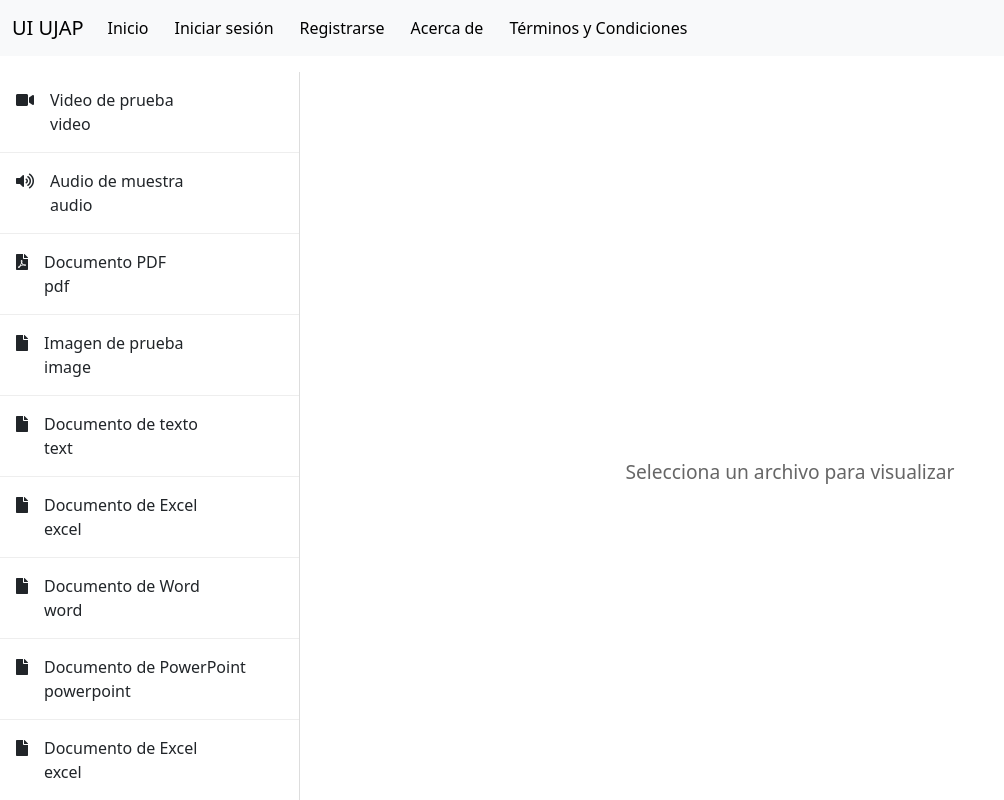
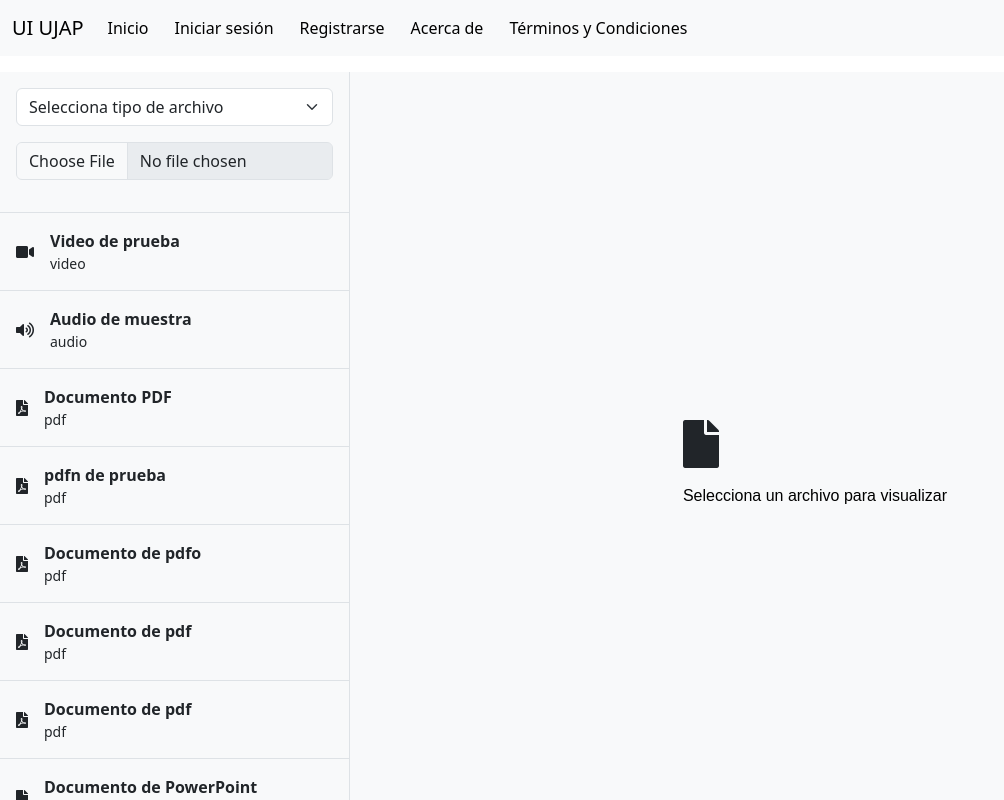
Before and after one commit to japineda16/UI-eval01, a Vue app: page /media in a window 1280 px wide. Shown: the top 800 px of the page, without its empty margins (0-1004 px from the left). Built offline with nearby package versions, Linux system fonts and the light colour scheme.

Commit message:
Added bootstrap

```diff
--- a/src/views/MediaViewer.vue
+++ b/src/views/MediaViewer.vue
@@ -1,49 +1,86 @@
 <template>
     <div class="media-viewer">
-        <!-- Lista de archivos (panel izquierdo) -->
-        <div class="file-list">
-            <div v-for="file in files" :key="file.id" class="file-item"
-                :class="{ active: selectedFile?.id === file.id }" @click="selectFile(file)">
-                <div class="file-icon">
-                    <i :class="getFileIcon(file.type)"></i>
+        <div class="file-list bg-light border-end">
+            <!-- Formulario de subida -->
+            <div class="upload-form p-3 border-bottom">
+                <div class="mb-3">
+                    <select v-model="selectedFileType" class="form-select" aria-label="Selecciona tipo de archivo">
+                        <option value="">Selecciona tipo de archivo</option>
+                        <option value="video">Video</option>
+                        <option value="audio">Audio</option>
+                        <option value="pdf">PDF</option>
+                    </select>
                 </div>
-                <div class="file-info">
-                    <div class="file-name">{{ file.name }}</div>
-                    <div class="file-type">{{ file.type }}</div>
+
+                <div class="mb-3">
+                    <input type="file" :accept="acceptedFileTypes" :disabled="!selectedFileType"
+                        @change="handleFileUpload" class="form-control">
+                </div>
+            </div>
+
+            <!-- Lista de archivos -->
+            <div class="file-list-content">
+                <div v-for="file in files" :key="file.id" class="file-item p-3 border-bottom d-flex align-items-center"
+                    :class="{ 'active bg-primary pdf-white': selectedFile?.id === file.id }" @click="selectFile(file)">
+                    <div class="file-icon me-3">
+                        <i :class="getFileIcon(file.type)"></i>
+                    </div>
+                    <div class="file-info">
+                        <div class="file-name fw-bold">{{ file.name }}</div>
+                        <div class="file-type small">{{ file.type }}</div>
+                    </div>
                 </div>
             </div>
         </div>
 
-        <!-- Visor de contenido (panel derecho) -->
-        <div class="content-viewer">
+        <!-- Visor de contenido -->
+        <div class="content-viewer p-3">
             <template v-if="selectedFile">
                 <!-- Video Player -->
-                <VideoPlayer v-if="selectedFile.type === 'video'" :url="'https://www.w3schools.com/html/mov_bbb.mp4'" />
+                <VideoPlayer v-if="selectedFile.type === 'video'" :url="selectedFile.url" class="w-100" />
 
                 <!-- Audio Player -->
-                <audio v-else-if="selectedFile.type === 'audio'" controls :src="selectedFile.url"></audio>
+                <audio v-else-if="selectedFile.type === 'audio'" controls :src="selectedFile.url" class="w-100"></audio>
 
                 <!-- PDF Viewer -->
-                <iframe v-else-if="selectedFile.type === 'pdf'" :src="selectedFile.url" width="100%"
-                    height="100%"></iframe>
+                <iframe v-else-if="selectedFile.type === 'pdf'" :src="selectedFile.url"
+                    class="w-100 h-100 border-0"></iframe>
 
                 <!-- Mensaje de tipo no soportado -->
-                <div v-else class="unsupported">
+                <div v-else class="alert alert-warning">
                     Formato no soportado
                 </div>
             </template>
 
             <!-- Mensaje cuando no hay archivo seleccionado -->
-            <div v-else class="no-selection">
-                Selecciona un archivo para visualizar
+            <div v-else class="pdf-center pdf-muted">
+                <i class="fas fa-file fa-3x mb-3"></i>
+                <p>Selecciona un archivo para visualizar</p>
             </div>
         </div>
     </div>
 </template>
 
 <script setup>
-import { ref } from 'vue'
+import { ref, computed } from 'vue'
 import VideoPlayer from '../components/VideoPlayer.vue'
+
+const selectedFileType = ref('')
+const selectedFile = ref(null)
+
+// Computed property para tipos de archivo aceptados
+const acceptedFileTypes = computed(() => {
+    switch (selectedFileType.value) {
+        case 'video':
+            return 'video/*'
+        case 'audio':
+            return 'audio/*'
+        case 'pdf':
+            return 'application/pdf'
+        default:
+            return ''
+    }
+})
 
 // Datos de prueba
 const files = ref([
@@ -63,31 +100,31 @@ const files = ref([
         id: 3,
         name: 'Documento PDF',
         type: 'pdf',
-        url: 'https://example.com/document.pdf'
+        url: 'https://back.erp.erp.inflalo.com/uploads/CATALOGO_INFLALO_PUBLICITARIO_NOVIEMBRE_2024_dc81a00541.pdf'
     },
     {
         id: 4,
-        name: 'Imagen de prueba',
-        type: 'image',
-        url: 'https://example.com/image.jpg'
+        name: 'pdfn de prueba',
+        type: 'pdf',
+        url: 'https://example.com/pdf.jpg'
     },
     {
         id: 5,
-        name: 'Documento de texto',
-        type: 'text',
-        url: 'https://example.com/text.txt'
+        name: 'Documento de pdfo',
+        type: 'pdf',
+        url: 'https://example.com/pdf.txt'
     },
     {
         id: 6,
-        name: 'Documento de Excel',
-        type: 'excel',
-        url: 'https://example.com/excel.xlsx'
+        name: 'Documento de pdf',
+        type: 'pdf',
+        url: 'https://example.com/pdf.xlsx'
     },
     {
         id: 7,
-        name: 'Documento de Word',
-        type: 'word',
-        url: 'https://example.com/word.docx'
+        name: 'Documento de pdf',
+        type: 'pdf',
+        url: 'https://example.com/pdf.docx'
     },
     {
         id: 8,
@@ -97,15 +134,15 @@ const files = ref([
     },
     {
         id: 9,
-        name: 'Documento de Excel',
-        type: 'excel',
-        url: 'https://example.com/excel.xlsx'
+        name: 'Documento de pdf',
+        type: 'pdf',
+        url: 'https://example.com/pdf.xlsx'
     },
     {
         id: 10,
-        name: 'Documento de Word',
-        type: 'word',
-        url: 'https://example.com/word.docx'
+        name: 'Documento de pdf',
+        type: 'pdf',
+        url: 'https://example.com/pdf.docx'
     },
     {
         id: 11,
@@ -115,15 +152,15 @@ const files = ref([
     },
     {
         id: 12,
-        name: 'Documento de Excel',
-        type: 'excel',
-        url: 'https://example.com/excel.xlsx'
+        name: 'Documento de pdf',
+        type: 'pdf',
+        url: 'https://example.com/pdf.xlsx'
     },
     {
         id: 13,
-        name: 'Documento de Word',
-        type: 'word',
-        url: 'https://example.com/word.docx'
+        name: 'Documento de pdf',
+        type: 'pdf',
+        url: 'https://example.com/pdf.docx'
     },
     {
         id: 14,
@@ -133,13 +170,11 @@ const files = ref([
     },
     {
         id: 15,
-        name: 'Documento de Excel',
-        type: 'excel',
-        url: 'https://example.com/excel.xlsx'
+        name: 'Documento de pdf',
+        type: 'pdf',
+        url: 'https://example.com/pdf.xlsx'
     }
 ])
-
-const selectedFile = ref(null)
 
 // Métodos
 const selectFile = (file) => {
@@ -158,6 +193,21 @@ const getFileIcon = (type) => {
             return 'fas fa-file'
     }
 }
+
+const handleFileUpload = (event) => {
+    const file = event.target.files[0]
+    if (file) {
+        const newFile = {
+            id: Date.now(), // Usar timestamp como ID temporal
+            name: file.name,
+            type: selectedFileType.value,
+            url: URL.createObjectURL(file)
+        }
+        files.value.unshift(newFile)
+        selectedFile.value = newFile // Seleccionar automáticamente el nuevo archivo
+        event.target.value = '' // Limpiar el input
+    }
+}
 </script>
 
 <style scoped>
@@ -167,46 +217,38 @@ const getFileIcon = (type) => {
 }
 
 .file-list {
-    width: 300px;
-    border-right: 1px solid #ddd;
+    width: 350px;
+    overflow-y: auto;
+}
+
+.file-list-content {
     overflow-y: auto;
 }
 
 .file-item {
-    display: flex;
-    padding: 1rem;
     cursor: pointer;
-    border-bottom: 1px solid #eee;
+    transition: background-color 0.2s;
 }
 
-.file-item:hover {
-    background-color: #f5f5f5;
-}
-
-.file-item.active {
-    background-color: #e3f2fd;
-}
-
-.file-icon {
-    margin-right: 1rem;
+.file-item:hover:not(.active) {
+    background-color: rgba(0, 0, 0, 0.05);
 }
 
 .content-viewer {
     flex: 1;
-    padding: 1rem;
     display: flex;
     justify-content: center;
     align-items: center;
+    background-color: #f8f9fa;
 }
 
-video,
-audio {
-    max-width: 100%;
+/* Asegurarse que el iframe del PDF ocupe todo el espacio disponible */
+.content-viewer iframe {
+    min-height: 80vh;
 }
 
-.no-selection,
-.unsupported {
-    color: #666;
-    font-size: 1.2rem;
+/* Estilos para el reproductor de audio */
+audio {
+    max-width: 500px;
 }
 </style>
```
